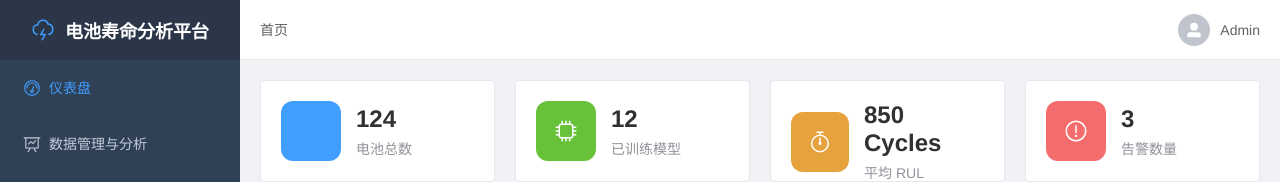
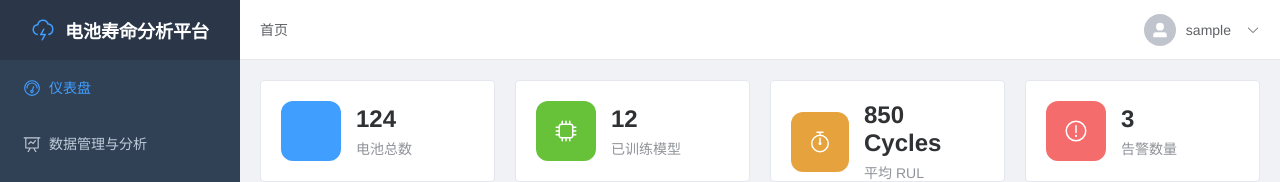
Before and after one commit to oroiteS/battery_analysis, a Vue app in the folder frontend/: page / in a window 1280 px wide. Shown: the top 182 px of the page. Built offline with nearby package versions, Linux system fonts and the light colour scheme; sample sign-in values are in the browser's storage; the HTML template or start-up script is replaced by a standard one.

Commit message:
update:更改了显示内容，由原来的默认显示admin到显示登陆的用户名

```diff
--- a/frontend/src/layout/MainLayout.vue
+++ b/frontend/src/layout/MainLayout.vue
@@ -1,7 +1,35 @@
 <script setup lang="ts">
-import { useRoute } from 'vue-router'
+import { ref, onMounted } from 'vue'
+import { useRoute, useRouter } from 'vue-router'
+import { ElMessage, ElMessageBox } from 'element-plus'
 
 const route = useRoute()
+const router = useRouter()
+const username = ref('Admin')
+
+onMounted(() => {
+  // Try to get username from localStorage or decode from token
+  // For now, we'll just use a stored username if available, or default to Admin
+  const storedUser = localStorage.getItem('username')
+  if (storedUser) {
+    username.value = storedUser
+  }
+})
+
+const handleLogout = () => {
+  ElMessageBox.confirm('确定要退出登录吗？', '提示', {
+    confirmButtonText: '确定',
+    cancelButtonText: '取消',
+    type: 'warning'
+  }).then(() => {
+    localStorage.removeItem('token')
+    localStorage.removeItem('username')
+    ElMessage.success('已退出登录')
+    router.push('/login')
+  }).catch(() => {
+    // cancel
+  })
+}
 </script>
 
 <template>
@@ -47,10 +75,19 @@ const route = useRoute()
               <el-breadcrumb-item v-if="route.path !== '/'">{{ route.meta.title }}</el-breadcrumb-item>
             </el-breadcrumb>
           </div>
-          <div class="user-info">
-            <el-avatar :size="32" icon="UserFilled" />
-            <span class="username">Admin</span>
-          </div>
+          <el-dropdown trigger="click" @command="(command) => { if(command === 'logout') handleLogout() }">
+            <div class="user-info">
+              <el-avatar :size="32" icon="UserFilled" />
+              <span class="username">{{ username }}</span>
+              <el-icon class="el-icon--right"><arrow-down /></el-icon>
+            </div>
+            <template #dropdown>
+              <el-dropdown-menu>
+                <el-dropdown-item command="profile">个人中心</el-dropdown-item>
+                <el-dropdown-item divided command="logout">退出登录</el-dropdown-item>
+              </el-dropdown-menu>
+            </template>
+          </el-dropdown>
         </div>
       </el-header>
 
```
